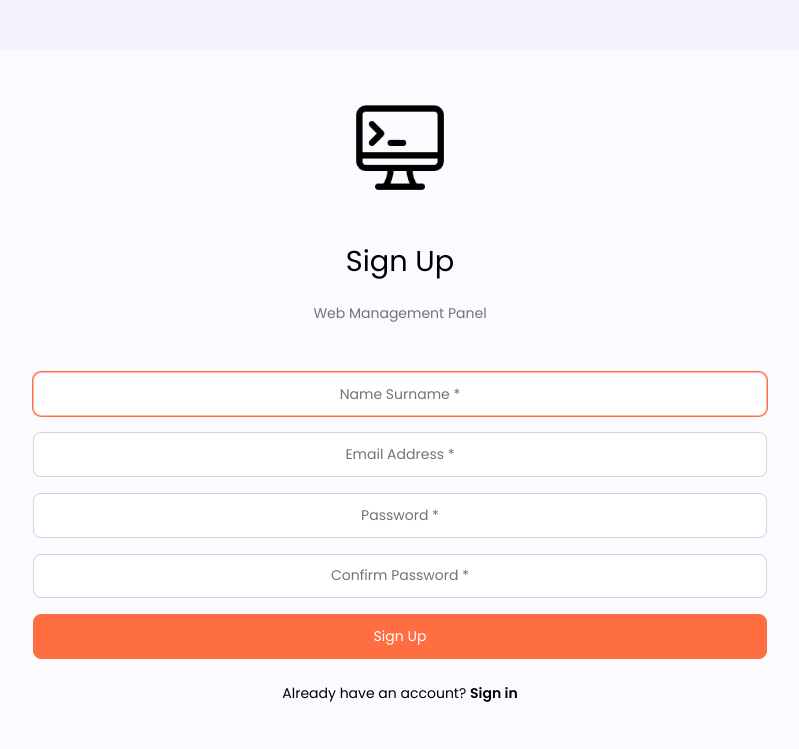
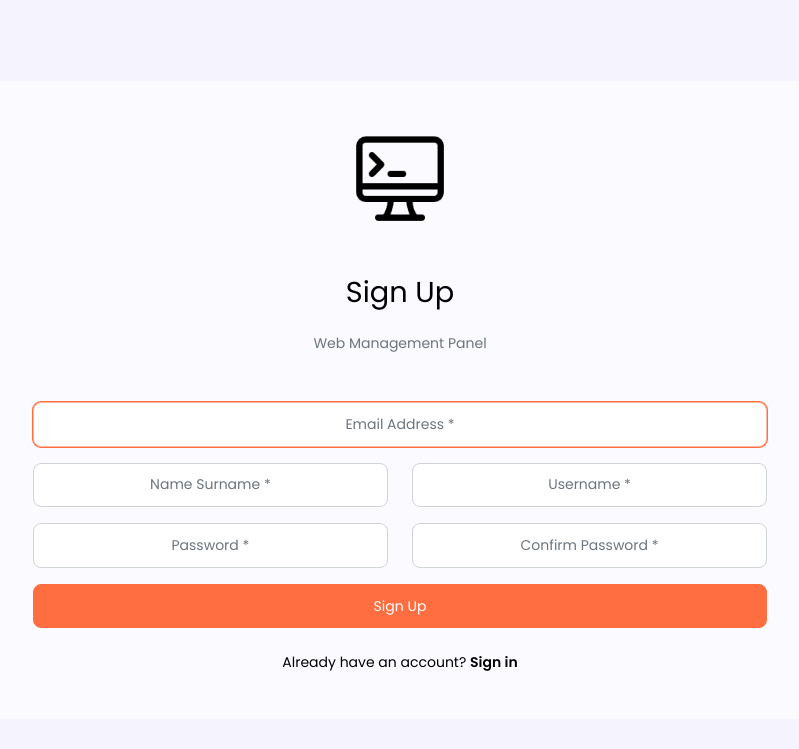
Before and after one commit to mkayasena/Laravel-Bootcamp, a Laravel app: page /register in a window 1280 px wide. Shown: the top 749 px of the page, without its empty margins (240-1039 px from the left). Run offline with Laravel 10, Linux system fonts and the light colour scheme.

Commit message:
refactor: main page

```diff
--- a/app/Http/Controllers/Auth/RegisteredUserController.php
+++ b/app/Http/Controllers/Auth/RegisteredUserController.php
@@ -32,12 +32,14 @@ class RegisteredUserController extends Controller
     {
         $request->validate([
             'name' => ['required', 'string', 'max:255'],
+            'username' => ['required', 'string', 'max:255', 'unique:'.User::class],
             'email' => ['required', 'string', 'email', 'max:255', 'unique:'.User::class],
             'password' => ['required', 'confirmed', Rules\Password::defaults()],
         ]);
 
         $user = User::create([
             'name' => $request->name,
+            'username' => $request->username,
             'email' => $request->email,
             'password' => Hash::make($request->password),
         ]);
--- a/app/Models/User.php
+++ b/app/Models/User.php
@@ -19,6 +19,7 @@
      */
     protected $fillable = [
         'name',
+        'username',
         'email',
         'password',
     ];
--- a/resources/views/auth/register.blade.php
+++ b/resources/views/auth/register.blade.php
@@ -56,22 +56,28 @@
 
                                 <form method="POST" action="{{route('register')}}">
                                     @csrf
+
+                                    <div class="mb-3">
+                                        <input type="email" name="email" id="email" class="form-control text-center" autofocus="autofocus" placeholder="Email Address *" required autofocus>
+                                    </div>
+
                                     <div class="row">
-                                        <div class="mb-3">
+                                        <div class="col-md-6 mb-3">
                                             <input type="text" name="name" id="name" class="form-control text-center text-capitalize" autofocus="autofocus" placeholder="Name Surname *" required autofocus>
                                         </div>
 
-                                        <div class="mb-3">
-                                            <input type="email" name="email" id="email" class="form-control text-center" autofocus="autofocus" placeholder="Email Address *" required autofocus>
+                                        <div class="col-md-6 mb-3">
+                                            <input type="text" name="username" id="username" class="form-control text-center" autofocus="autofocus" placeholder="Username *" required autofocus>
                                         </div>
+
                                     </div>
 
                                     <div class="row">
-                                        <div class="mb-3">
+                                        <div class="col-md-6 mb-3">
                                             <input type="password" name="password" id="password" class="form-control text-center" placeholder="Password *" required autofocus>
                                         </div>
 
-                                        <div class="mb-3">
+                                        <div class="col-md-6 mb-3">
                                             <input type="password" name="password_confirmation" id="password_confirmation" class="form-control text-center" placeholder="Confirm Password *" required autofocus>
                                         </div>
                                     </div>
```
Also changed, not shown: resources/views/admin/profile.blade.php (+18 -1 lines), database/migrations/2014_10_12_000000_create_users_table.php.
